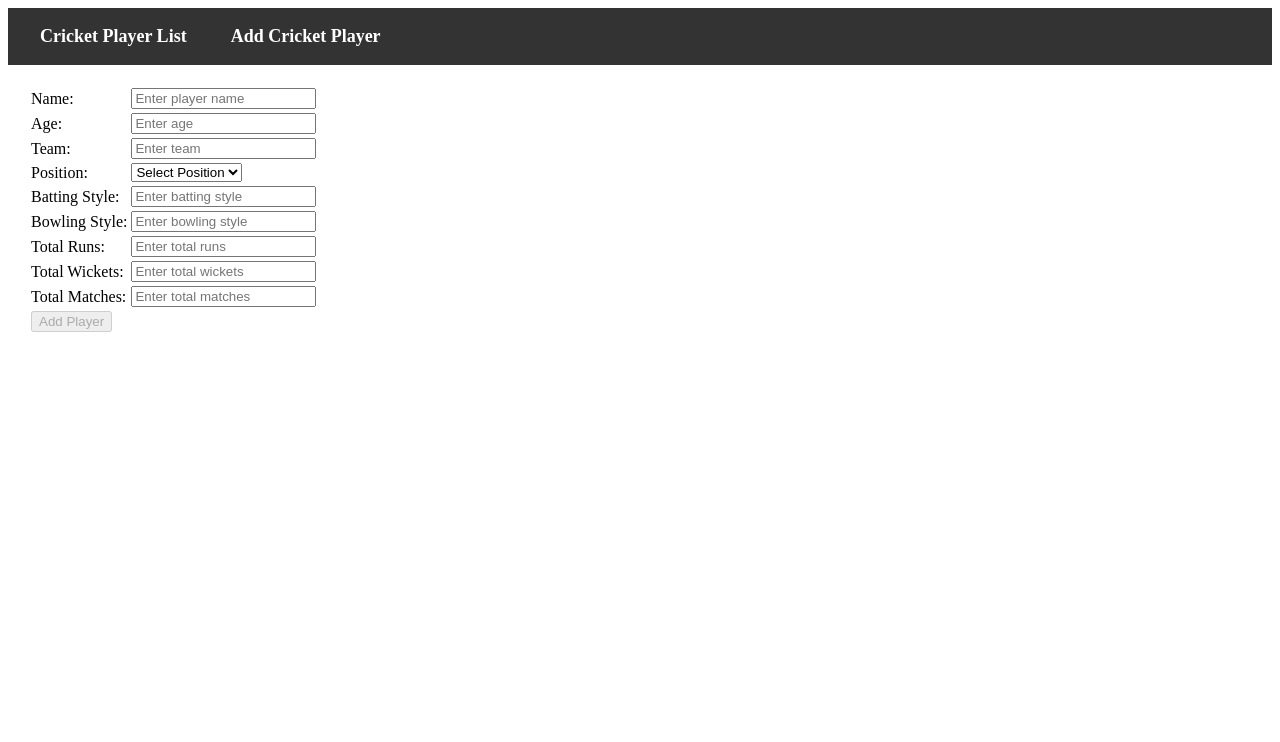
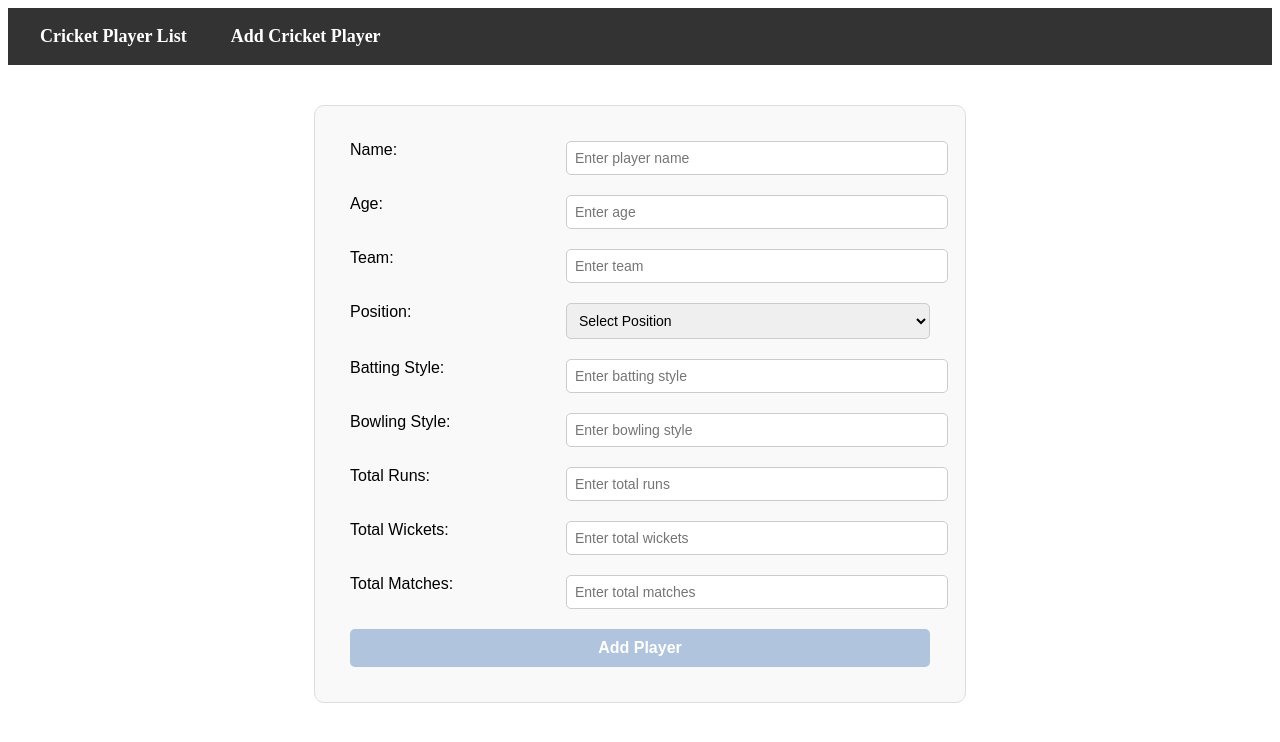
Before and after one commit to nithish0502-glitch/dummy_repo, an Angular app in the folder Fit-Fuel/angularapp/: page /add-player in a window 1280 px wide. Shown: the top 742 px of the page. Built offline with nearby package versions, Linux system fonts and the light colour scheme.

Commit message:
Auto-save-commit-5/8/2025--10:18:59-AM

```diff
--- a/Fit-Fuel/angularapp/src/app/add-cricketplayer/add-cricketplayer.component.css
+++ b/Fit-Fuel/angularapp/src/app/add-cricketplayer/add-cricketplayer.component.css
@@ -0,0 +1,58 @@
+form {
+    max-width: 600px;
+    margin: 20px auto;
+    padding: 25px;
+    background-color: #f9f9f9;
+    border: 1px solid #ddd;
+    border-radius: 10px;
+    font-family: Arial, sans-serif;
+  }
+
+  table {
+    width: 100%;
+    border-collapse: collapse;
+  }
+
+  td {
+    padding: 10px;
+    vertical-align: top;
+  }
+
+  input.form-control,
+  select.form-control {
+    width: 100%;
+    padding: 8px;
+    font-size: 14px;
+    border: 1px solid #ccc;
+    border-radius: 5px;
+  }
+
+  button.btn {
+    width: 100%;
+    padding: 10px;
+    font-size: 16px;
+    font-weight: bold;
+    cursor: pointer;
+    border-radius: 5px;
+  }
+
+  button.btn-primary {
+    background-color: #007bff;
+    color: white;
+    border: none;
+  }
+
+  button.btn-primary:disabled {
+    background-color: #b0c4de;
+    cursor: not-allowed;
+  }
+
+  div.ng-invalid.ng-touched {
+    border-color: red;
+  }
+
+  div[ngIf] {
+    color: red;
+    font-size: 13px;
+    padding-top: 2px;
+  }
--- a/Fit-Fuel/angularapp/src/app/cricketplayer-list/cricketplayer-list.component.css
+++ b/Fit-Fuel/angularapp/src/app/cricketplayer-list/cricketplayer-list.component.css
@@ -0,0 +1,61 @@
+/* Container styling */
+div {
+    text-align: center;
+    margin: 20px 0;
+  }
+
+  button {
+    padding: 8px 16px;
+    background-color: #007bff;
+    color: white;
+    border: none;
+    font-size: 14px;
+    border-radius: 5px;
+    cursor: pointer;
+  }
+
+  button:hover {
+    background-color: #0056b3;
+  }
+
+  /* Table Styling */
+  table {
+    width: 100%;
+    border-collapse: collapse;
+    margin: 0 auto;
+    font-family: Arial, sans-serif;
+    background-color: #fff;
+    box-shadow: 0 0 10px rgba(0, 0, 0, 0.1);
+  }
+
+  thead {
+    background-color: #343a40;
+    color: white;
+  }
+
+  th, td {
+    padding: 12px 10px;
+    border: 1px solid #ccc;
+    text-align: center;
+  }
+
+  tbody tr:nth-child(even) {
+    background-color: #f2f2f2;
+  }
+
+  tbody tr:hover {
+    background-color: #e9f5ff;
+  }
+
+  /* Delete button inside table */
+  td button {
+    background-color: #dc3545;
+    color: white;
+    padding: 6px 12px;
+    border-radius: 5px;
+    font-size: 13px;
+  }
+
+  td button:hover {
+    background-color: #c82333;
+  }
```
Also changed, not shown: 1 other file (tests, documents, lock files or other folders).
